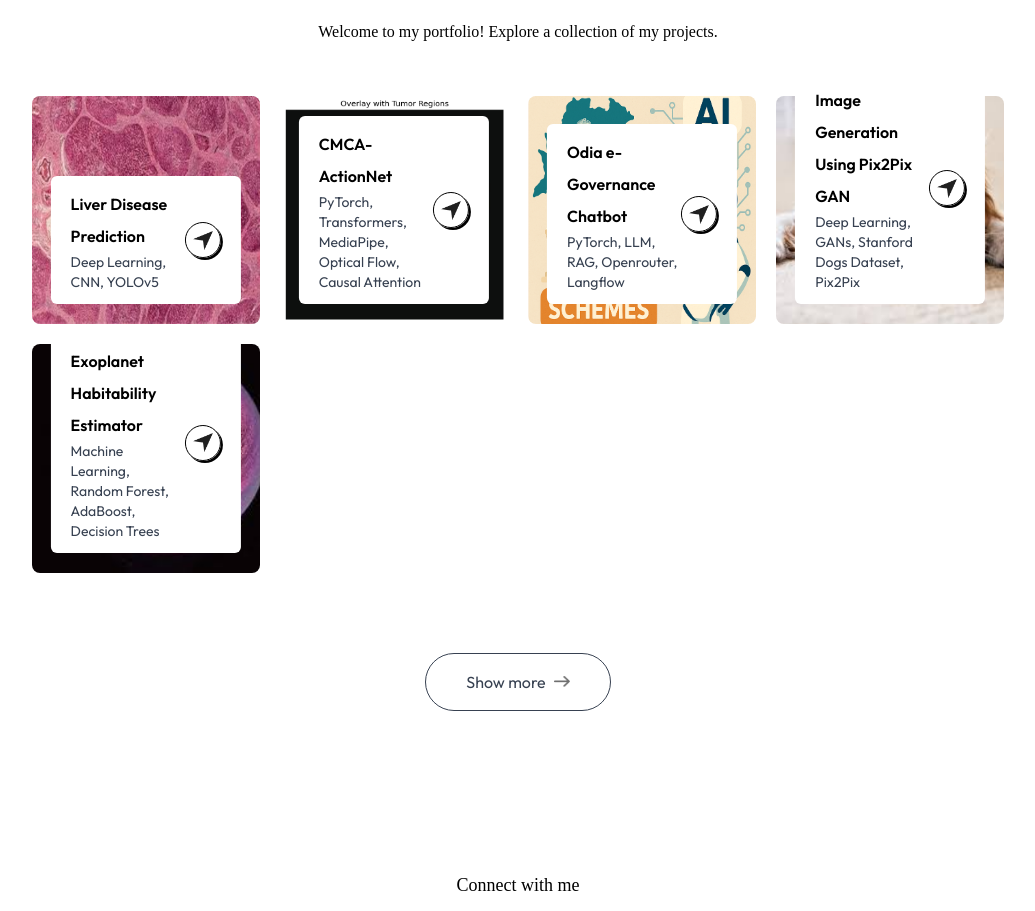
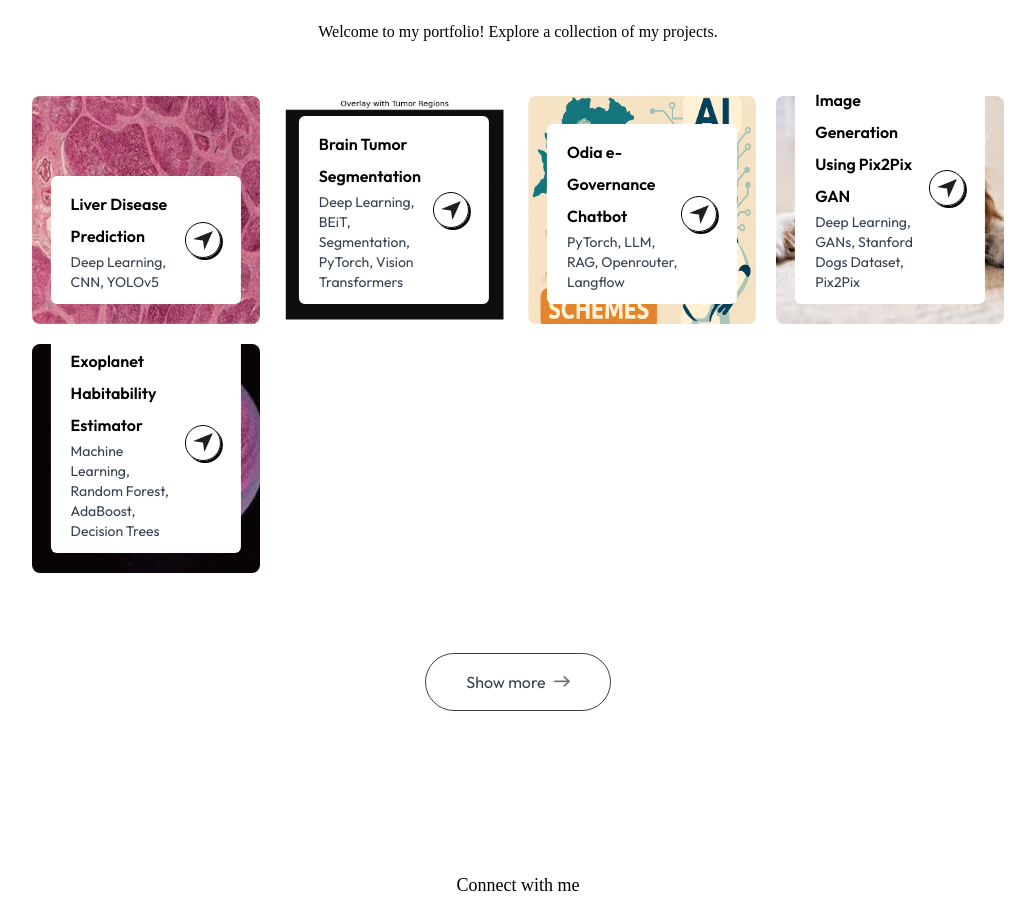
Before and after one commit to anurag965/Portfolio, a React (Vite) app: page / in a window 1280 px wide. Shown: the part 3026-3937 px from the top of the page, without its empty margins (122-1157 px from the left). Built offline with nearby package versions, Linux system fonts and the light colour scheme; a web font is replaced by a local one.

Commit message:
Revert "Replace SentinelVision with CMCA-ActionNet in projects section"
This reverts commit ae6a43fec56b4c858719bff3b9f0862c4c36b966.

```diff
--- a/src/components/Work.jsx
+++ b/src/components/Work.jsx
@@ -45,10 +45,10 @@ const Work = () => {
 
             <div className="bg-white w-10/12 rounded-md absolute bottom-5 left-1/2 -translate-x-1/2 py-3 px-5 flex items-center justify-between duration-500 group-hover:bottom-7">
                 <div>
-                    <h2 className="font-semibold">CMCA-ActionNet</h2>
-                    <p className="text-sm text-gray-700">PyTorch, Transformers, MediaPipe, Optical Flow, Causal Attention</p>
+                    <h2 className="font-semibold">Brain Tumor Segmentation</h2>
+                    <p className="text-sm text-gray-700">Deep Learning, BEiT, Segmentation, PyTorch, Vision Transformers</p>
                 </div>
-                <a href="https://github.com/anurag965/CMCA-ActionNet" target="_blank" rel="noopener noreferrer">
+                <a href="https://github.com/anurag965/Brain-Tumor-Segmentation" target="_blank" rel="noopener noreferrer">
                 <div className="border rounded-full border-black w-9 aspect-square flex items-center justify-center shadow-[2px_2px_0_#000] group-hover:bg-lime-300 transition">
                     <img src={send_icon} alt="" className="w-5"/>
                 </div></a>
```
Also changed, not shown: 6 other files (tests, documents, lock files or other folders).
